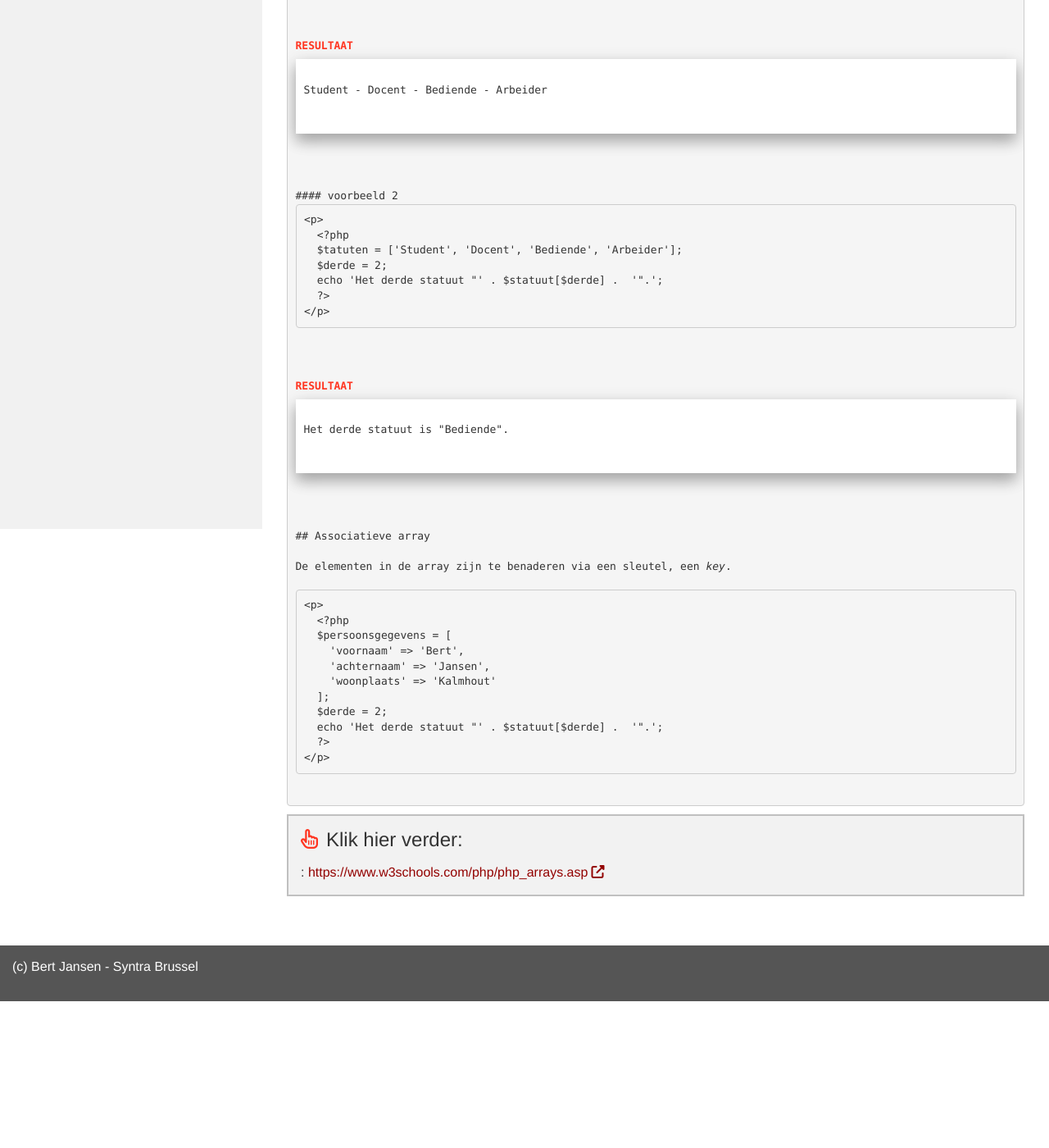
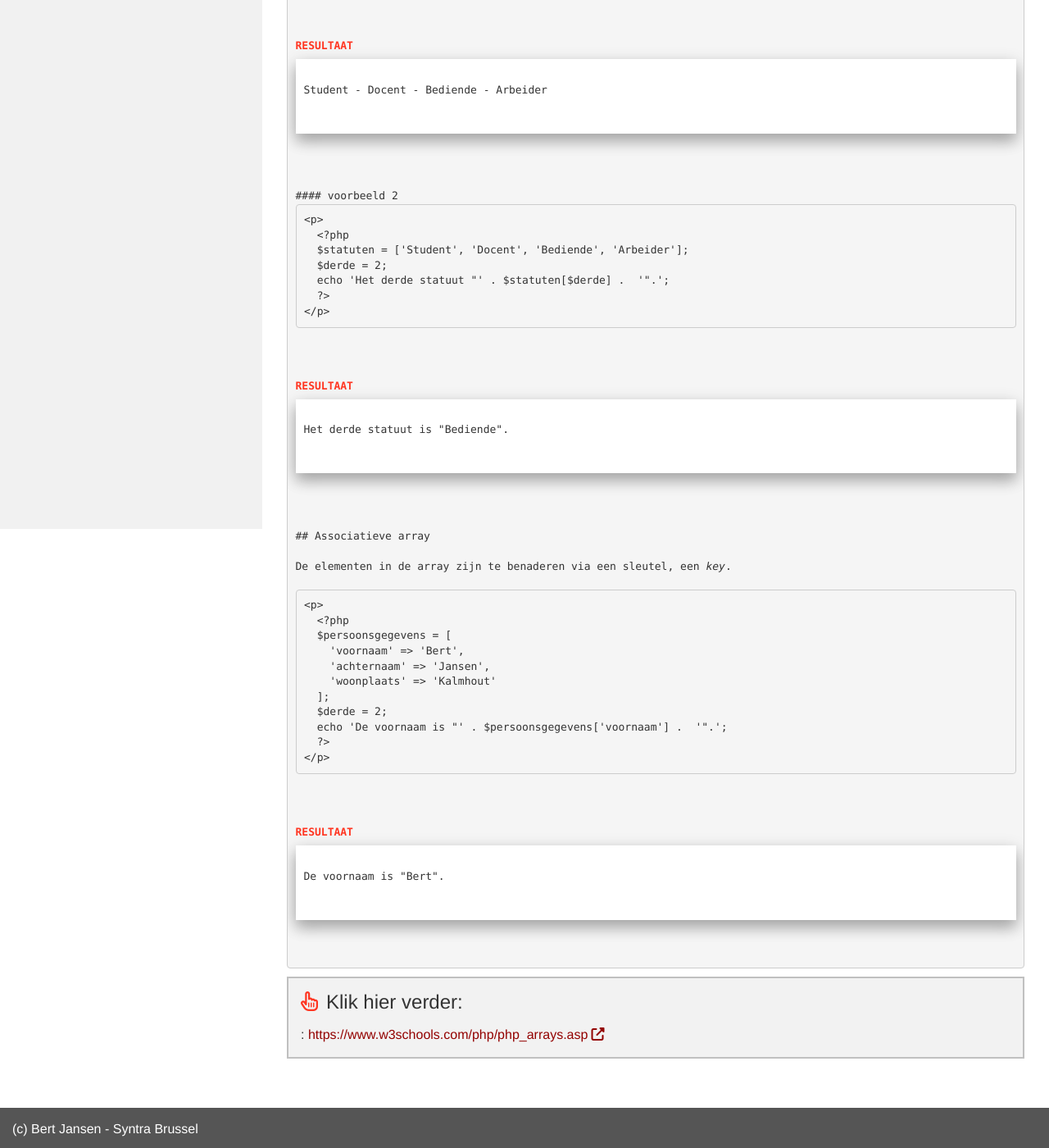
Before and after one commit to Syntra-Brussel/dynamische-webtechnieken, a Jekyll site: the page built from programmeren/array.md, in a window 1280 px wide and 1400 px high, scrolled down 855 px. Shown: the whole window at 82% size. Built offline with Jekyll 4.4.1, drawn with Linux system fonts in a browser that asks for light colours; nearby versions of some CDN libraries; a script that is not in the unit is left out; before the commit the page ends 2076 px from its top, so only the background shows below that.

Commit message:
Update array.md

```diff
--- a/programmeren/array.md
+++ b/programmeren/array.md
@@ -48,9 +48,9 @@ Het eerste element is te benaderen met de <em>index</em> 0, het tweede met de <e
 <pre data-enlighter-theme="beyond" data-enlighter-language="php">
 &lt;p&gt;
   &lt;?php
-  $tatuten = ['Student', 'Docent', 'Bediende', 'Arbeider'];
+  $statuten = ['Student', 'Docent', 'Bediende', 'Arbeider'];
   $derde = 2;
-  echo 'Het derde statuut "' . $statuut[$derde] .  '".';
+  echo 'Het derde statuut "' . $statuten[$derde] .  '".';
   ?&gt;
 &lt;/p&gt;
 </pre>
@@ -72,7 +72,11 @@ De elementen in de array zijn te benaderen via een sleutel, een <em>key</em>.
     'woonplaats' => 'Kalmhout'
   ];
   $derde = 2;
-  echo 'Het derde statuut "' . $statuut[$derde] .  '".';
+  echo 'De voornaam is "' . $persoonsgegevens['voornaam'] .  '".';
   ?&gt;
 &lt;/p&gt;
 </pre>
+
+<div class="shadow result">
+<p>De voornaam is "Bert".</p>
+</div>
```
